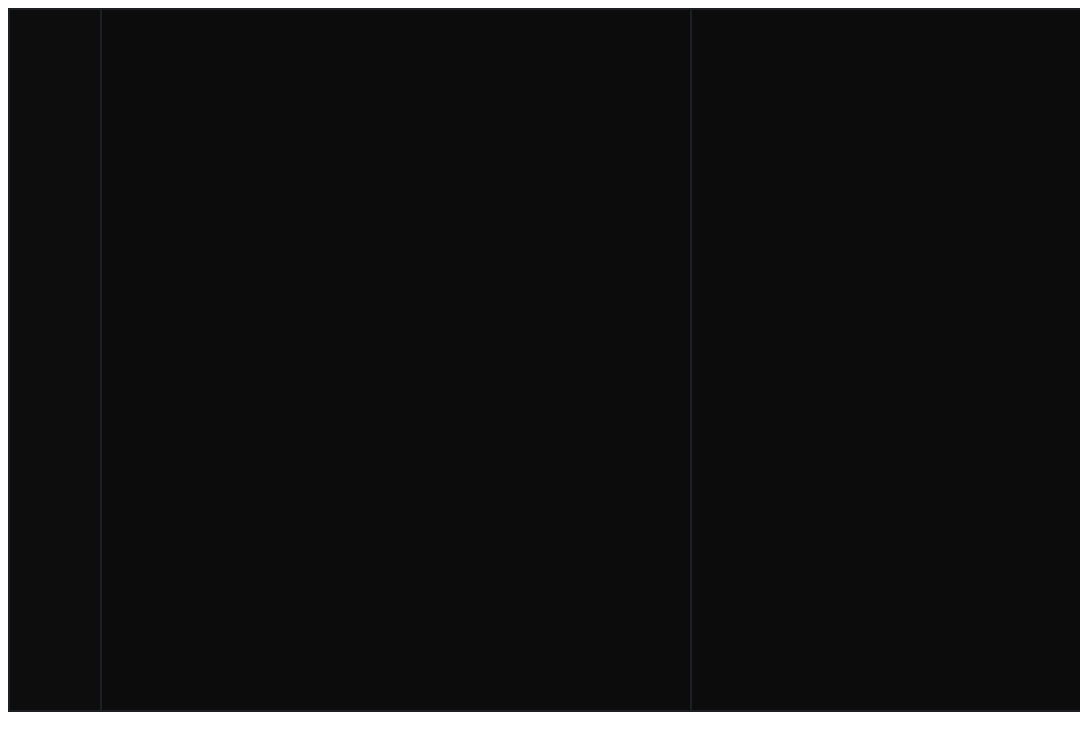
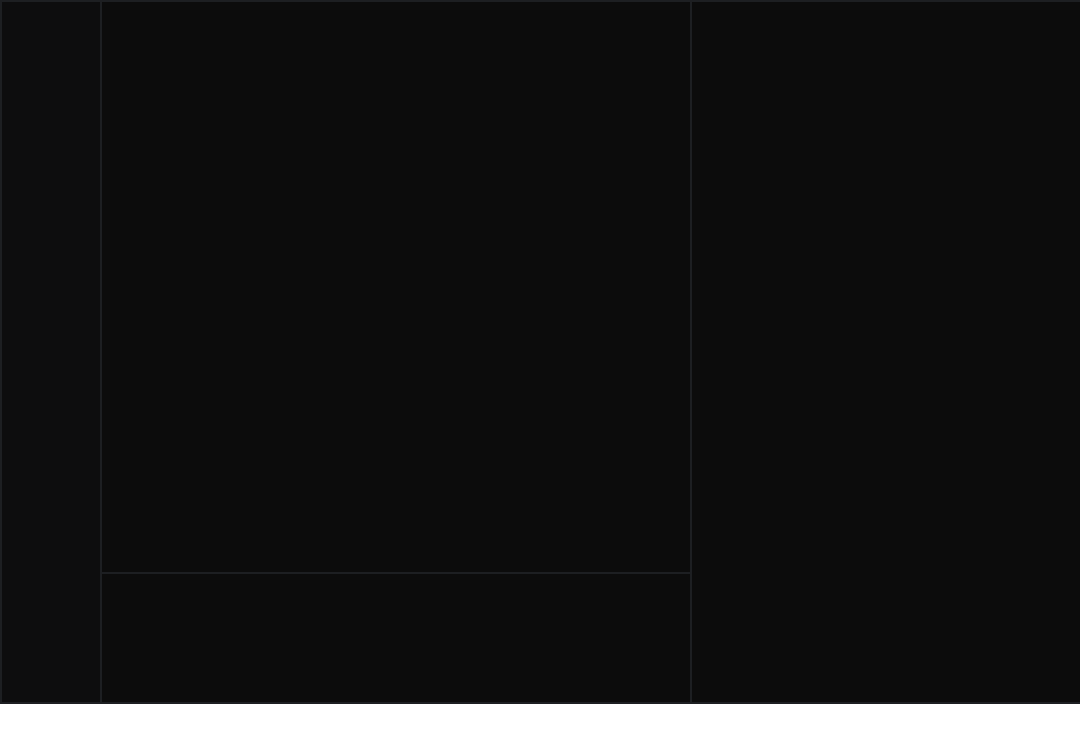
Before and after one commit to N3wSk1Y/mta-launcher, an Electron app: page src/home/index.html in a window 1080 px wide. Drawn offline with Linux system fonts and the light colour scheme.

Commit message:
fixed css and html

```diff
--- a/src/home/index.html
+++ b/src/home/index.html
@@ -6,7 +6,9 @@
 <body>
     <div id="left-selector">
     </div>
-    <div id="main">
+    <div id="news-container">
+    </div>
+    <div id="update-container">
     </div>
     <div id="server-selector">
     </div>
--- a/src/home/styles.css
+++ b/src/home/styles.css
@@ -1,23 +1,40 @@
+::-webkit-scrollbar {
+    display: none;
+}
 #left-selector {
     position: absolute;
+    left: 0px;
+    top: 0px;
     width: 100px;
     height: 700px;
     background-color: #0D0D0E;
-    border:2px solid #1D1F22;
 }
-#main {
+#news-container {
     position: absolute;
     left: 100px;
+    top: 0px;
     width: 590px;
-    height: 700px;
+    height: 572px;
     background-color: #0C0C0C;
-    border:2px solid #1D1F22;
+}
+#update-container {
+    position: absolute;
+    left: 100px;
+    top: 572px;
+
+    width: 590px;
+    height: 128px;
+    background-color: #0C0C0C;
 }
 #server-selector {
     position: absolute;
+    top: 0px;
     left: 690px;
+
     width: 390px;
     height: 700px;
     background-color: #0C0C0C;
-    border:2px solid #1D1F22;
 }
+div {
+    border: 2px solid #1D1F22;
+}
```
